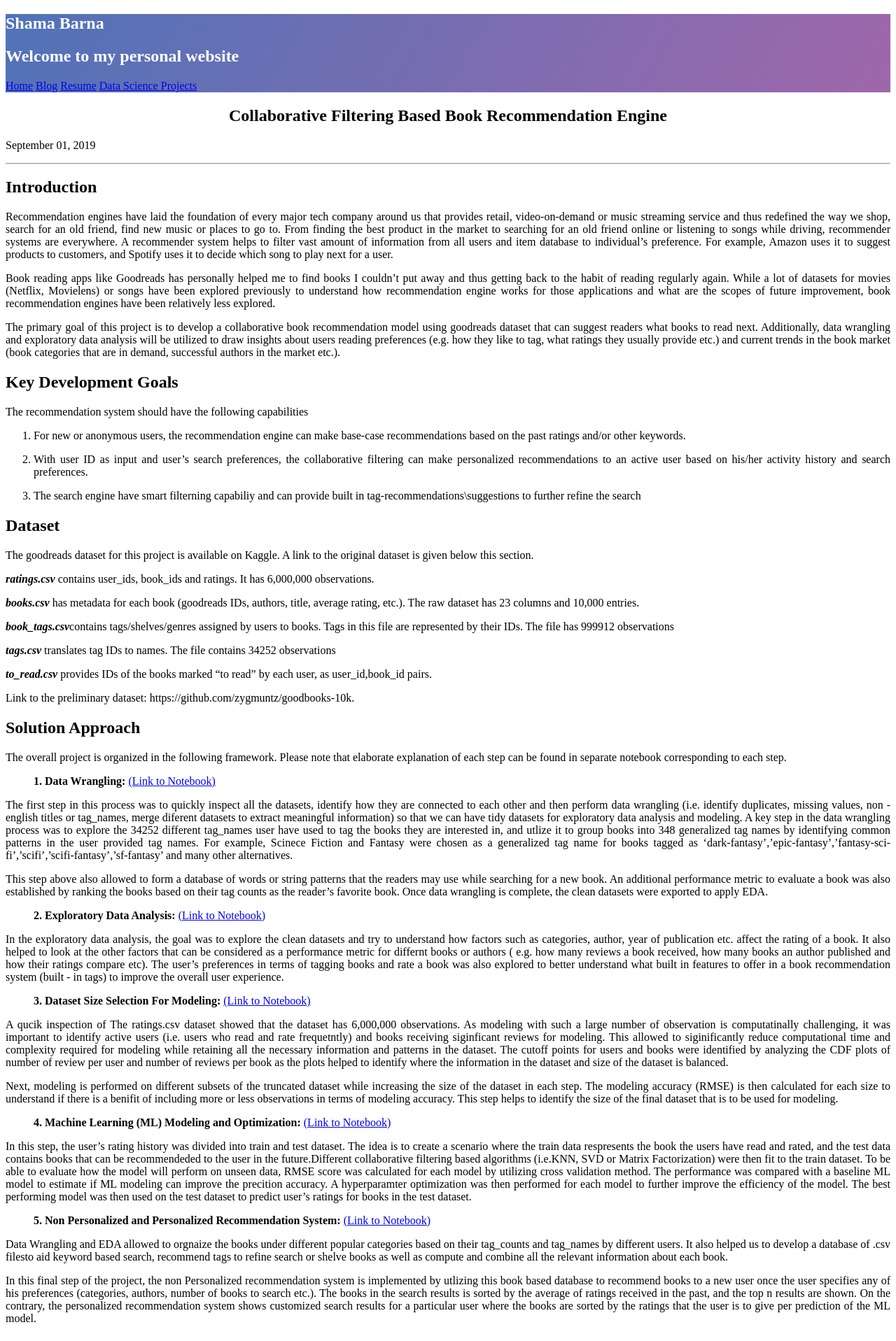
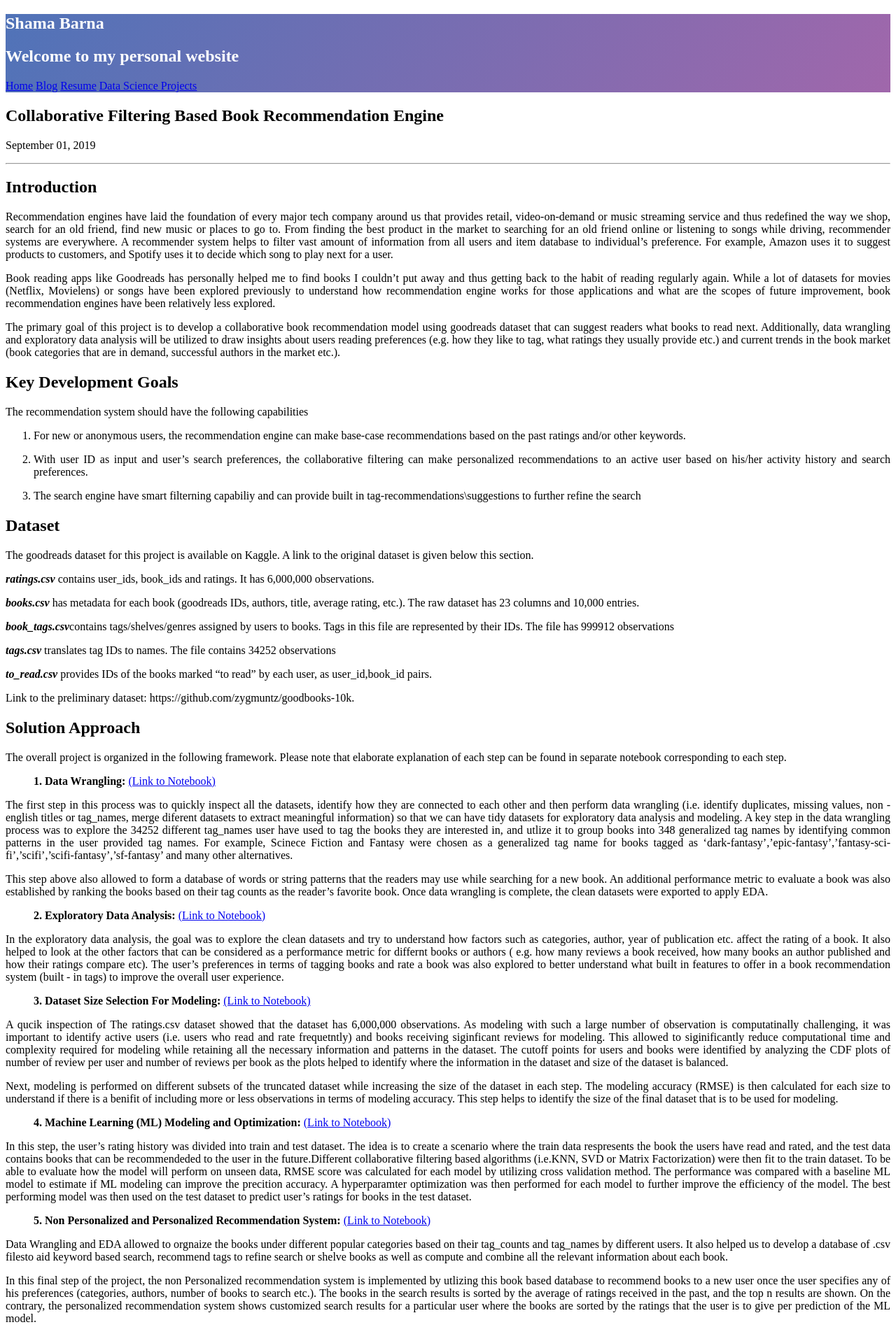
Before and after one commit to shamafarabi/shama.github.io, a Jekyll site: the page built from _posts/2019-09-01-recommendation.md, in a window 1280 px wide. Shown: the top 1917 px of the page at 70% size. Built offline with Jekyll 4.4.1, drawn with Linux system fonts in a browser that asks for light colours; nearby versions of some CDN libraries.

Commit message:
Update post.html

```diff
--- a/_layouts/post.html
+++ b/_layouts/post.html
@@ -2,7 +2,7 @@
 layout: default
 ---
 
-<h1 align="center">{{ page.title }}</h1>
+<h1>{{ page.title }}</h1>
 <p>{{ page.date | date: '%B %d, %Y'}}</p>
 <hr align ="justify">
 {{ content }}
```
